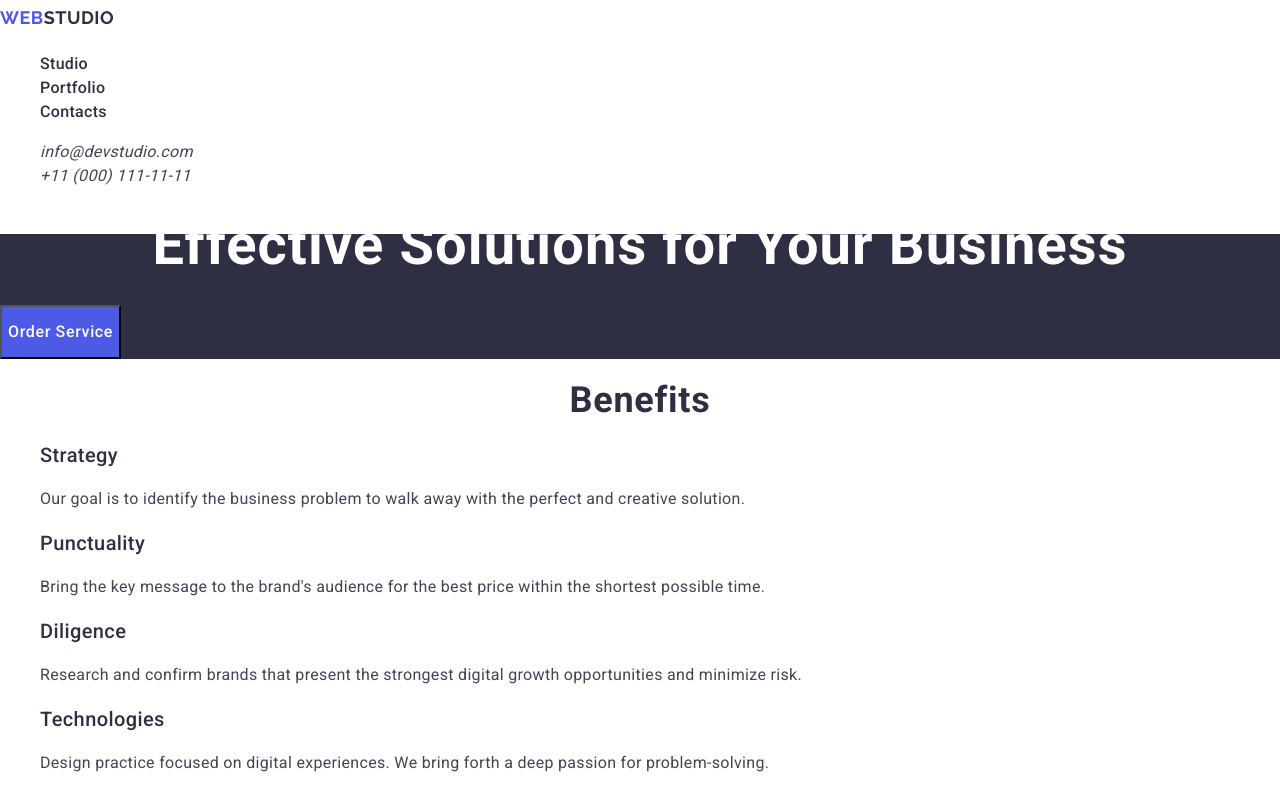
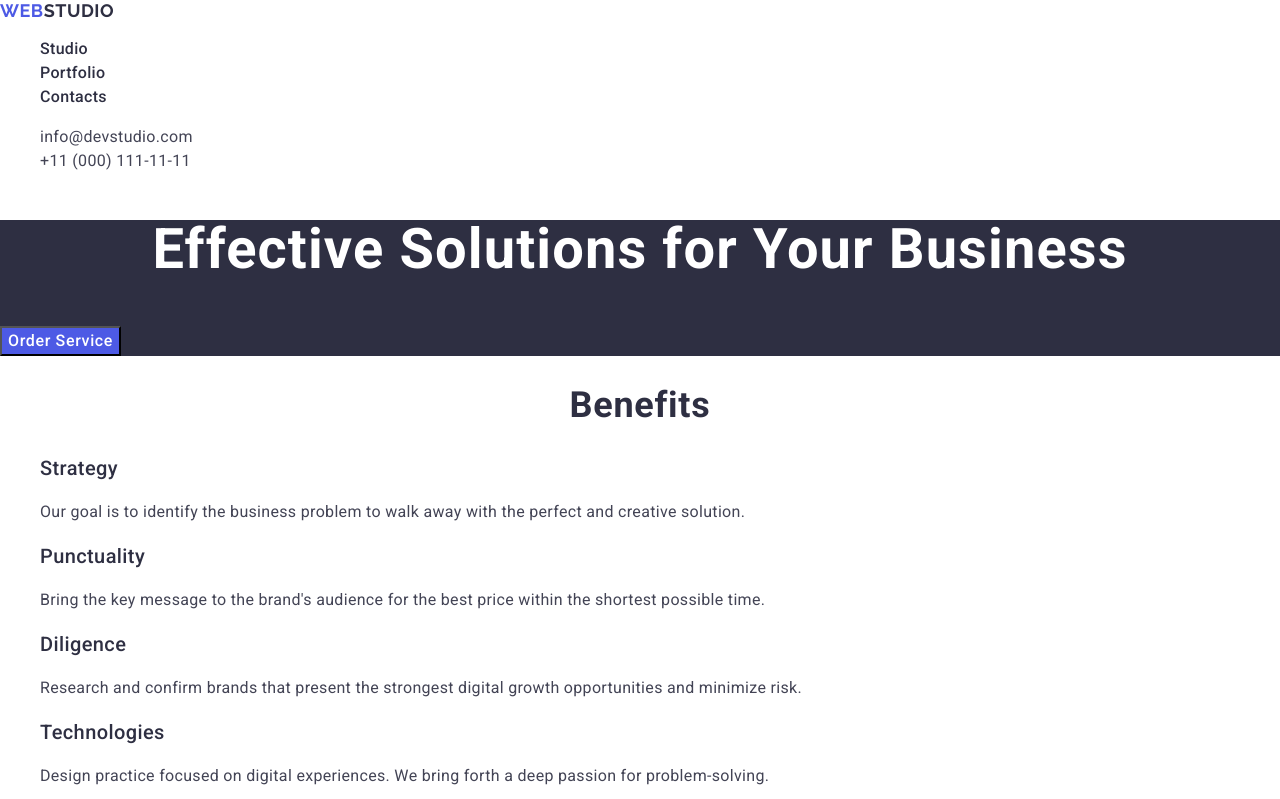
Before and after one commit to Yeromin1/goit-markup-hw-02, a plain HTML site: page index.html in a window 1280 px wide. Shown: the top 799 px of the page. Drawn offline with nearby package versions, Linux system fonts and the light colour scheme.

Commit message:
final-wh-02-2

```diff
--- a/css/styles.css
+++ b/css/styles.css
@@ -10,7 +10,7 @@ ul {
 
 h1 {
   font-size: 56px;
-  line-height: 0.428;
+  line-height: 1.07;
   letter-spacing: 0.02em;
   color: #FFFFFF;
   text-align: center;
@@ -18,24 +18,26 @@ h1 {
 
 h2 {
   font-size: 36px;
-  line-height: 0.666;
+  line-height: 1.11;
   letter-spacing: 0.02em;
   text-align: center;
+  text-transform: capitalize;
   color: #2E2F42;
 }
 
 .logo-link {
-  font-family: "Raleway";
+  font-family: "Raleway", sans-serif;
   font-size: 18px;
-  line-height: 2;
+  font-weight: 700;
+  line-height: 1.17;
   letter-spacing: 0.03em;
-  color: #2E2F42;
+  color: #4d5ae5;
   text-decoration: none;
   text-transform: uppercase;
 }
 
 .logo-accent {
-  color: #4D5AE5;
+  color: #2e2f42;
 }
 
 .page-nav .link {
@@ -55,16 +57,20 @@ h2 {
   text-decoration: none;
 }
 
-.container-section1 {
+.contacts {
+  font-style: normal;
+}
+
+.container-section-one {
   background-color: #2E2F42;
 }
 
-.container-section1 .button {
+.container-section-one .button {
   cursor: pointer;
   background-color: #4D5AE5;
   font-size: 16px;
   font-weight: 500;
-  line-height: 3;
+  line-height: 1.5;
   letter-spacing: 0.04em;
   color: #FFFFFF;
 }
@@ -103,6 +109,10 @@ h2 {
   background-color: #F4F4FD;
   }
 
+.team-list {
+  background-color: #FFFFFF;
+  }
+
 .portfolio-list .title {
   font-size: 20px;
   font-weight: 500;
@@ -133,6 +143,12 @@ color: #F4F4FD;
   background-color: #2E2F42;
 }
 
-.link:hover {
+.link:hover,
+.link:focus {
   color: #404bbf;
 }
+
+.button:hover,
+.button:focus {
+  background-color: #404BBF;
+}
--- a/index.html
+++ b/index.html
@@ -3,8 +3,8 @@
 <head>
     <meta charset="UTF-8">
     <meta name="viewport" content="width=device-width, initial-scale=1.0">
+    <link href="https://fonts.googleapis.com/css2?family=Raleway:ital,wght@0,700;1,700&family=Roboto:wght@400;500;700&display=swap" rel="stylesheet">
     <link rel="preconnect" href="https://fonts.gstatic.com" crossorigin>
-    <link href="https://fonts.googleapis.com/css2?family=Raleway:ital,wght@0,700;1,700&family=Roboto:wght@400;500;700&display=swap" rel="stylesheet">
     <title>Document</title>
     <link rel="stylesheet" href="https://cdn.jsdelivr.net/npm/modern-normalize@2.0.0/modern-normalize.min.css">
     <link rel="stylesheet" href="./css/styles.css">
@@ -16,18 +16,17 @@
         <!-- nav -->
         <nav>
             <!-- logo -->
-            <a href="./index.html" class="logo-link">
-                <span class="logo-accent">Web</span>Studio
+            <a href="./index.html" class="logo-link">Web<span class="logo-accent">Studio</span>
             </a>
             <ul class="page-nav">
-                <li><a href="" class="link">Studio</a></li>
+                <li><a href="./index.html" class="link">Studio</a></li>
                 <li><a href="" class="link">Portfolio</a></li>
                 <li><a href="" class="link">Contacts</a></li>
             </ul>
         </nav>
 
         <!-- address -->
-        <address>
+        <address class="contacts">
             <ul class="page-address">
                 <li><a href="mailto:info@devstudio.com" class="link">info@devstudio.com</a></li>
                 <li><a href="tel:+110001111111" class="link">+11 (000) 111-11-11</a></li>
@@ -38,16 +37,16 @@
         <!--main-->
     <main>
         <!--section 1-->
-        <section class="container-section1">
+        <section class="container-section-one">
         <!--title-->
-            <h1>Effective Solutions for Your Business</h1>
+            <h1 class="title-one">Effective Solutions for Your Business</h1>
         <!--button-->
             <button type="button" class="button">Order Service</button>
         </section>
 
         <!--section 2-->
         <section>
-            <h2>Benefits</h2>
+            <h2 class="Benefits">Benefits</h2>
 
             <ul class="guality-list">
                 <li>
@@ -84,10 +83,10 @@
         <!--section 3-->
         <section class="container-team">
             <!--title-->
-            <h2>Our Team</h2>
+            <h2 class="our-team">Our Team</h2>
             <!--man's face-->
             <ul class="team-list">
-                <li>
+                <li class="team">
                     <img
                         src="./images/imgMarkGuerrero.jpg"
                         alt="man's face"
@@ -134,8 +133,8 @@
         </section>
 
                 <!--section 4-->
-        <section>
-            <h2>Our Portfolio</h2>
+        <section class="container-portfolio">
+            <h2 class="our-portfolio">Our Portfolio</h2>
 
             <ul class="portfolio-list">
                 <li>
@@ -166,7 +165,7 @@
                     alt="phone and laptop"
                     width="360">
 
-                    <h3 class="title">Meditaion App</h3>
+                    <h3 class="title">Meditation App</h3>
 
                     <p class="text">App</p>
                 </li>
@@ -210,8 +209,7 @@
         <!--footer-->
         <footer class="container-footer">
             <!-- logo -->
-            <a href="./index.html" class="logo-link">
-                <span class="logo-accent">Web</span><span class="logo-accent2">Studio</span>
+            <a href="./index.html" class="logo-link">Web<span class="logo-accent2">Studio</span>
             </a>
             <p class="footer-text">
                 Increase the flow of customers and sales for your business with digital marketing & growth solutions.
```
Lines whose indentation alone changed are shown as unchanged.
